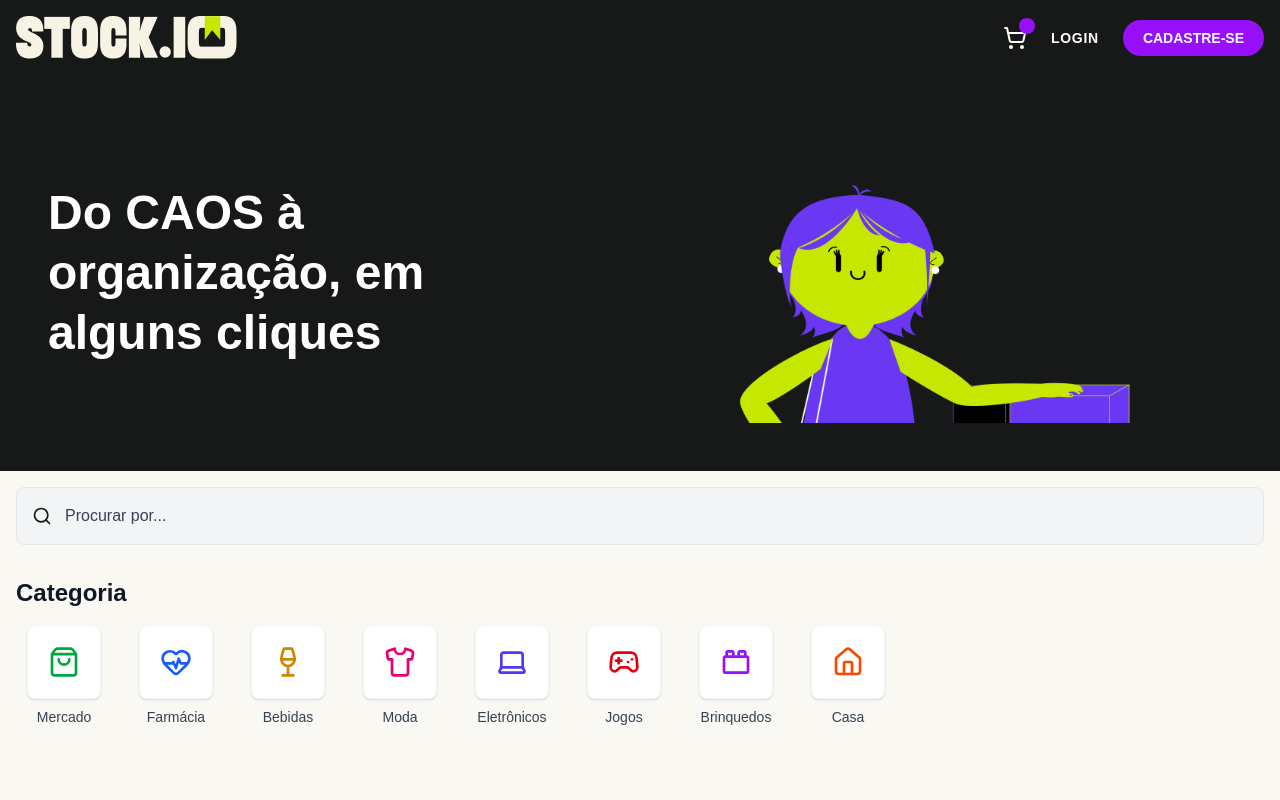
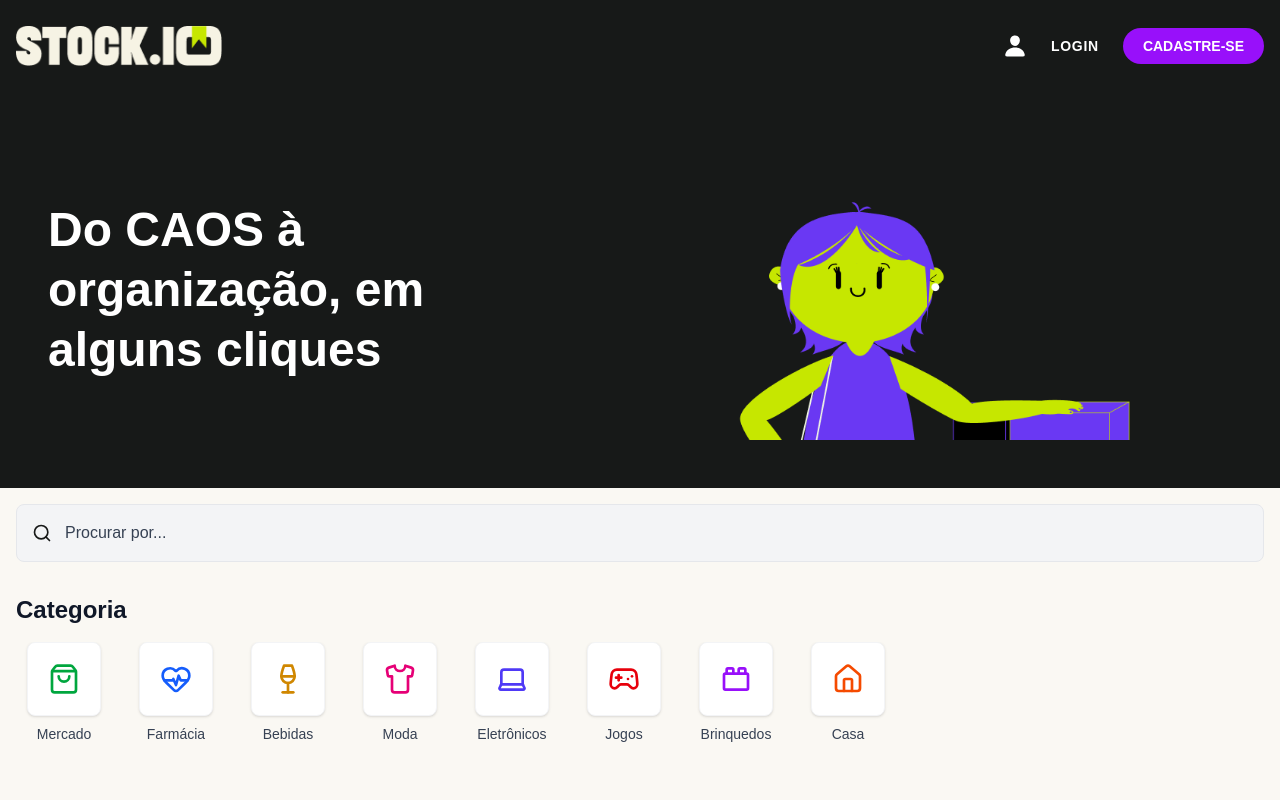
Before and after one commit to ianp3r/Frontend-Grupo4-Trainee-CJR-2025.2, a Next.js app: page /feed in a window 1280 px wide. Shown: the top 800 px of the page. Built offline with nearby package versions, Linux system fonts and the light colour scheme.

Commit message:
feat/torna header funcional, faz página de feed utilizar componente unificado

```diff
--- a/src/app/cadastro/page.tsx
+++ b/src/app/cadastro/page.tsx
@@ -6,8 +6,7 @@ import Link from 'next/link'
 import { useRouter } from 'next/navigation'
 import mascote from '@/assets/mascote.png'
 import logo from '@/assets/logo.svg'
-import { useState, FormEvent } from 'react'
-import { useRouter } from 'next/navigation' // Para redirecionar
+import { FormEvent } from 'react'
 
 const TelaDeCadastro = () => {
     const router = useRouter()
--- a/src/app/feed/page.tsx
+++ b/src/app/feed/page.tsx
@@ -1,9 +1,9 @@
 "use client";
 
-import React, { useState } from 'react'; // Importado useState
+import React, { useState } from 'react';
 import Image from 'next/image';
 import mascote from '@/assets/mascote_01.png';
-import logo from '@/assets/LOGO Stock.io.png';
+import Header from '@/components/Header';
 import {
   ShoppingCart,
   User,
@@ -11,7 +11,7 @@ import {
   Search,
   ArrowRight,
   ChevronDown,
-  ChevronUp, // Importado ChevronUp
+  ChevronUp,
   ShoppingBag,
   HeartPulse,
   Wine,
@@ -90,29 +90,6 @@ const stores: Store[] = [
   { id: 1, name: 'CJR', type: ' mercado', logo: 'CJR' },
   { id: 2, name: 'Rare Beauty', type: ' beleza', logo: 'RB' },
 ];
-
-const Header = () => (
-  <header className="bg-black text-white p-4">
-    <div className="container mx-auto flex justify-between items-center max-w-7xl">
-      <div className='w-[654px] h-[100%] flex flex-col'>
-                <Image src={logo} alt='logo' />
-            </div>
-      <nav className="flex items-center gap-6">
-        <button className="relative" aria-label="Carrinho">
-          <ShoppingCart className="h-6 w-6" />
-          <span className="absolute -top-2 -right-2 h-4 w-4 bg-purple-600 rounded-full text-xs flex items-center justify-center">
-          </span>
-        </button>
-        <button className="text-sm font-semibold tracking-wider hover:text-gray-300">
-          LOGIN
-        </button>
-        <button className="bg-purple-600 hover:bg-purple-700 text-white font-semibold text-sm py-2 px-5 rounded-full transition-colors">
-          CADASTRE-SE
-        </button>
-      </nav>
-    </div>
-  </header>
-);
 
 const Hero = () => (
   <section className="bg-black text-white">
--- a/src/components/Header.tsx
+++ b/src/components/Header.tsx
@@ -3,24 +3,42 @@
 import Image from 'next/image';
 import Link from 'next/link';
 import { useAuth } from '@/contexts/AuthContext';
-import logo_small from '@/assets/logo_small.svg'
+
+// Assets
+import logoSmall from '@/assets/logo_small.svg';
+import logoBig from '@/assets/LOGO Stock.io.png';
 import exit from '@/assets/exit.svg';
-// import person from '@/assets/person.svg';
 import person_active from '@/assets/person_active.svg';
+import person from '@/assets/person.svg';
 
 const Header = () => {
-    const { logout } = useAuth();
+    const { isAuthenticated, logout } = useAuth();
 
     return (
-        <header className='w-full h-[92px] bg-black flex items-center'>
-            <div className='w-full flex justify-between mx-[72.88px]'>
-                <Link href='/feed-logado'>
+        <header className='w-full h-[92px] bg-black flex items-center text-white'>
+            <div className='container mx-auto flex justify-between items-center max-w-7xl px-4'>
+
+                <div className='flex flex-col justify-center h-full'>
+                    <Link href='/feed'>
+                        {isAuthenticated ? (
                             <Image
-                        src={logo_small} alt='logo'
+                                src={logoSmall}
+                                alt='logo'
                                 className='w-[220.45px] h-[42.5px] cursor-pointer'
                             />
+                        ) : (
+                            <Image
+                                src={logoBig}
+                                alt='logo'
+                                className="object-contain h-[40px] w-auto cursor-pointer"
+                            />
+                        )}
                     </Link>
-                <ul className='flex gap-[30px]'>
+                </div>
+
+                {isAuthenticated ? (
+                    // Logged In
+                    <ul className='flex gap-[30px] items-center'>
                         <li className='w-[36px] h-[36px]'>
                             <Link href='/perfil'>
                                 <Image src={person_active} alt='perfil' className='cursor-pointer'/>
@@ -32,6 +50,20 @@ const Header = () => {
                             </button>
                         </li>
                     </ul>
+                ) : (
+                    // Logged Out State
+                    <nav className="flex items-center gap-6">
+                        <Link href="/perfil" className="w-6 h-6" aria-label="Perfil">
+                            <Image src={person} alt='perfil' className='cursor-pointer w-6 h-6'/>
+                        </Link>
+                        <Link href="/login" className="text-sm font-semibold tracking-wider hover:text-gray-300">
+                            LOGIN
+                        </Link>
+                        <Link href="/cadastro" className="bg-purple-600 hover:bg-purple-700 text-white font-semibold text-sm py-2 px-5 rounded-full transition-colors">
+                            CADASTRE-SE
+                        </Link>
+                    </nav>
+                )}
             </div>
         </header>
     )
```
Lines whose indentation alone changed are shown as unchanged.
